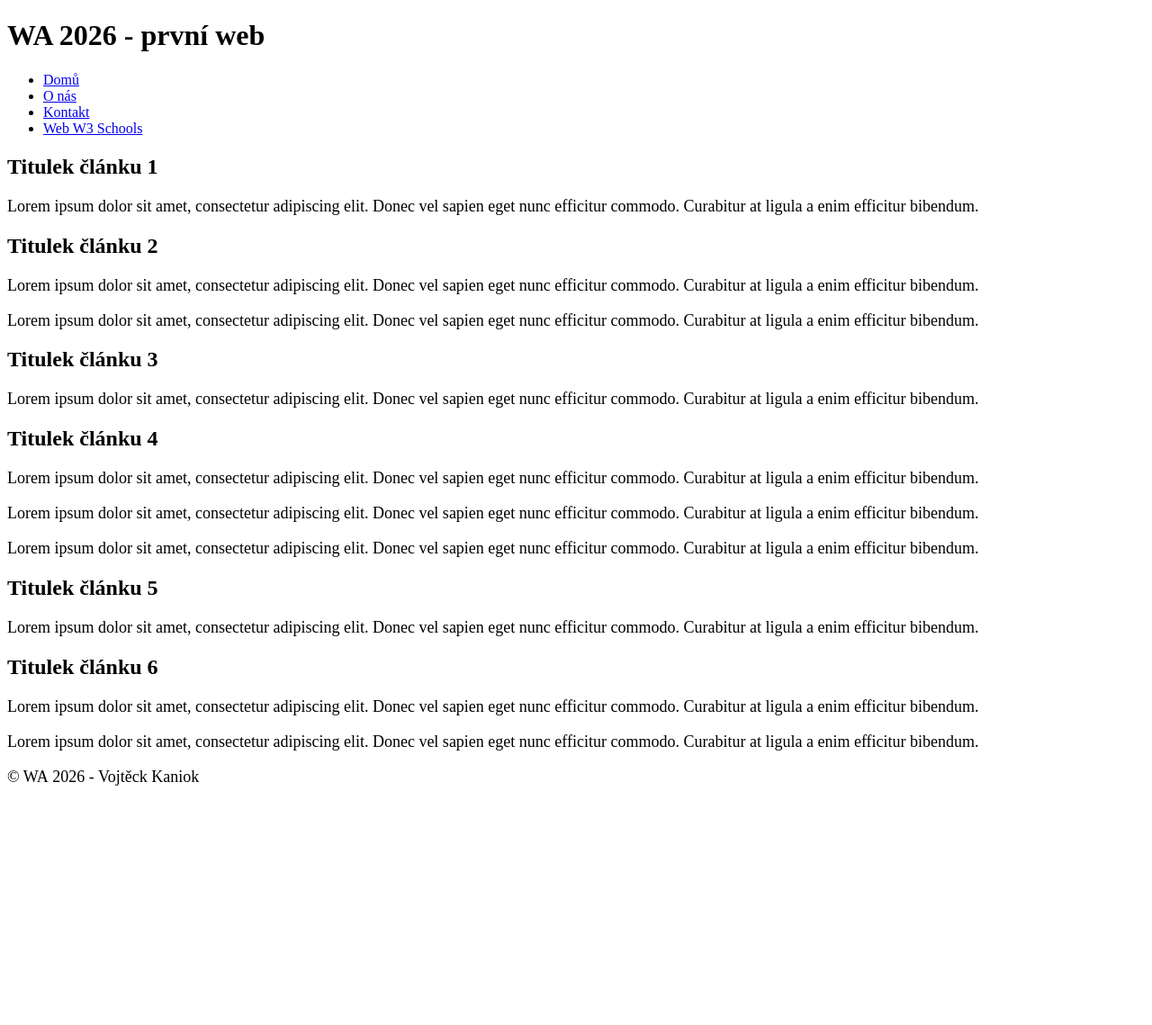
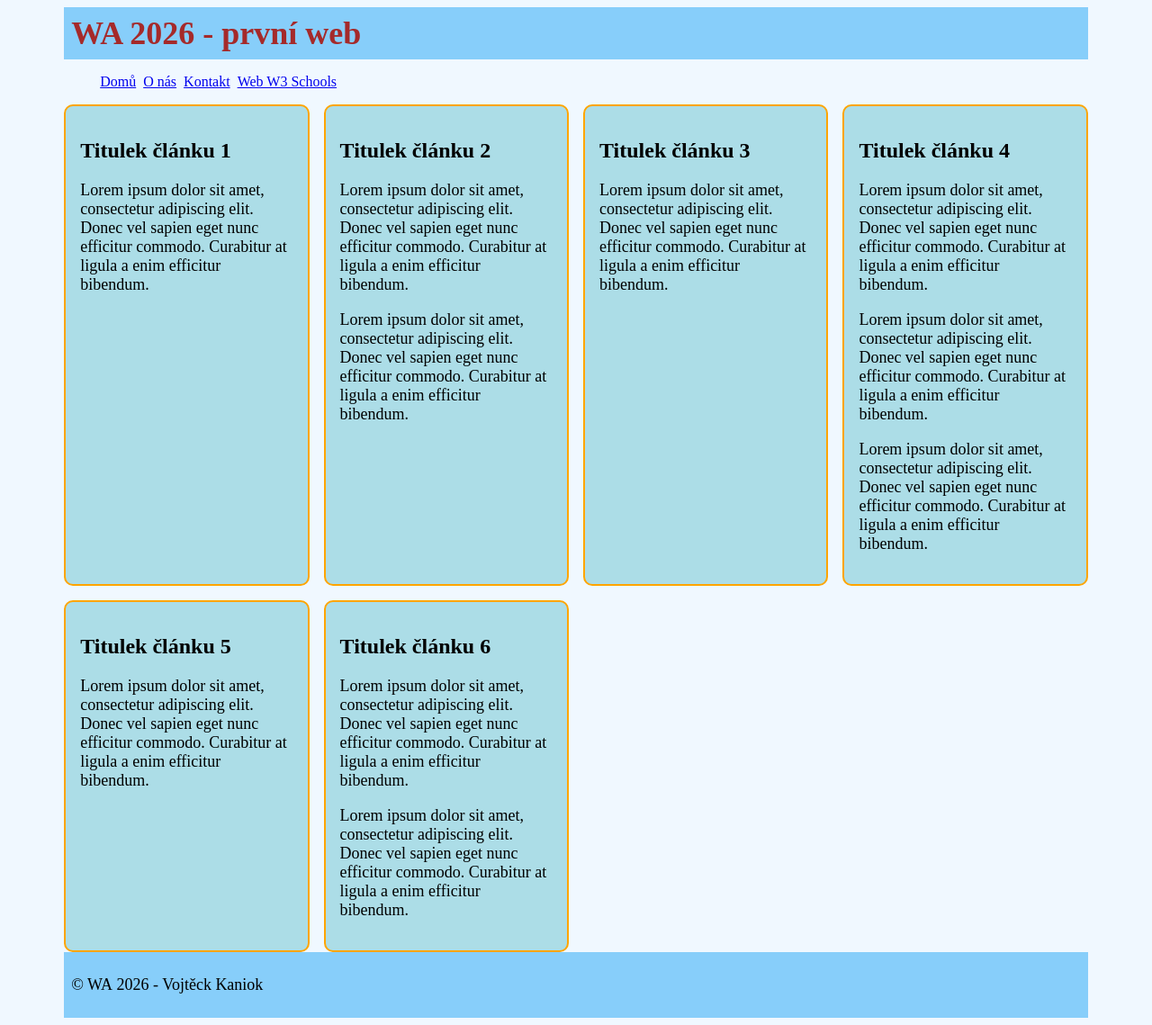
Before and after one commit to VojtaKaniok11/WA-2026-Vojtech-Kaniok, a PHP site: page / in a window 1280 px wide. Shown: the whole page at 90% size. Before the commit the page ends 873 px from the top, so only its background shows below. Run offline with PHP 8.4, Linux system fonts and the light colour scheme.

Commit message:
Změna CSS

```diff
--- a/SkupinaA/Styles/style.css
+++ b/SkupinaA/Styles/style.css
@@ -1,8 +1,42 @@
 body {
   font-size: Arial, Helvetica, sans-serif;
+  background-color: aliceblue;
 }
 
 p {
   font-family: 'Times New Roman', Times, serif;
   font-size: 18px;
 }
+
+h1 {
+  font-size: 36px;
+  color: brown;
+  margin: unset;
+}
+
+header,
+footer {
+  background-color: lightskyblue;
+  padding: 0.5rem;
+}
+.page-wrapper {
+  width: 90%;
+  margin: 0 auto;
+}
+nav ul {
+  display: flex;
+  list-style-type: none;
+  gap: 0.5rem;
+}
+.grid-container {
+  display: grid;
+  grid-template-columns: repeat(auto-fit, minmax(260px, 1fr));
+  gap: 1rem;
+}
+.card {
+  background-color: rgb(172, 221, 231);
+  padding: 1rem;
+  border-radius: 10px;
+  /*margin-top: 1rem;*/
+  border: solid 2px orange;
+}
```
